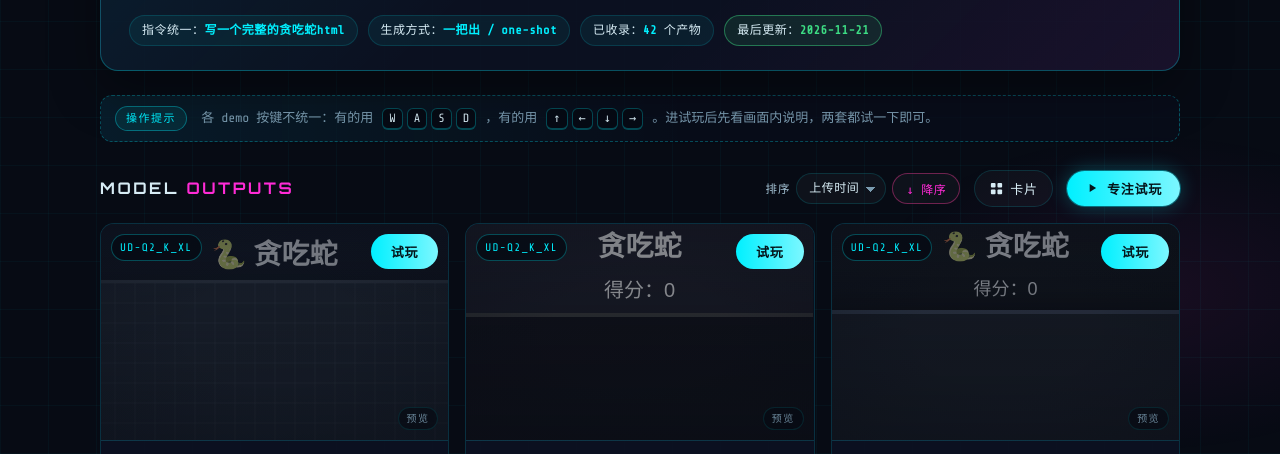
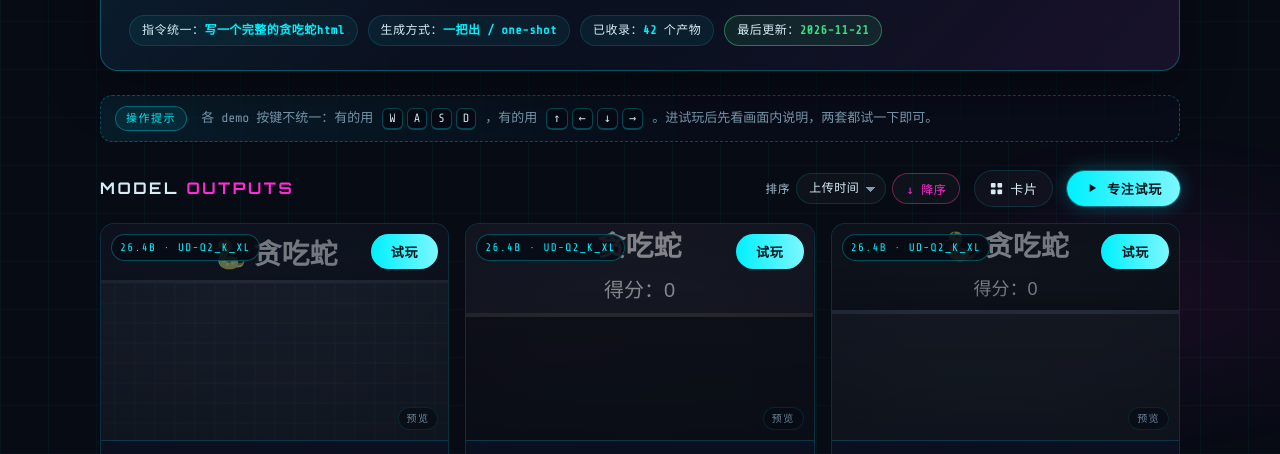
Before and after one commit to mks155/mks155.github.io, a plain HTML site: page projects/snake-llm-bench/index.html in a window 1280 px wide. Shown: the part 267-721 px from the top of the page. Drawn offline with Linux system fonts and the light colour scheme.

Commit message:
fix: 补充Inkling-2-Mini参数量26.4B

```diff
--- a/projects/snake-llm-bench/index.html
+++ b/projects/snake-llm-bench/index.html
@@ -120,7 +120,7 @@
   </p>
 
   <script src="js/rubric.js?v=11"></script>
-  <script src="js/models.js?v=23"></script>
+  <script src="js/models.js?v=24"></script>
   <script src="js/app.js?v=15"></script>
 </body>
 </html>
--- a/projects/snake-llm-bench/js/models.js
+++ b/projects/snake-llm-bench/js/models.js
@@ -914,6 +914,7 @@ window.SNAKE_LLM_MODELS = [
     file: "models/Inkling-2-Mini-GGUF · UD-Q2_K_XL(none).html",
     family: "Inkling-2-Mini",
     quant: "UD-Q2_K_XL",
+    params: "26.4B",
     backend: "Unsloth Desktop",
     tps: 50.0,
     uploadedAt: "2026-11-21",
@@ -936,6 +937,7 @@ window.SNAKE_LLM_MODELS = [
     file: "models/Inkling-2-Mini-GGUF · UD-Q2_K_XL(medium).html",
     family: "Inkling-2-Mini",
     quant: "UD-Q2_K_XL",
+    params: "26.4B",
     backend: "Unsloth Desktop",
     tps: 49.5,
     uploadedAt: "2026-11-21",
@@ -958,6 +960,7 @@ window.SNAKE_LLM_MODELS = [
     file: "models/Inkling-2-Mini-GGUF · UD-Q2_K_XL(max).html",
     family: "Inkling-2-Mini",
     quant: "UD-Q2_K_XL",
+    params: "26.4B",
     backend: "Unsloth Desktop",
     tps: 49.7,
     uploadedAt: "2026-11-21",
```
